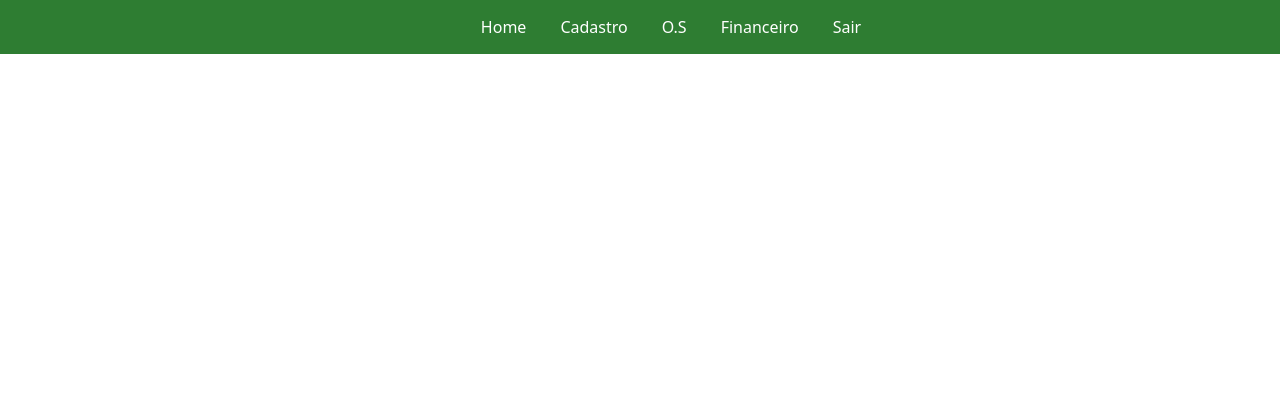
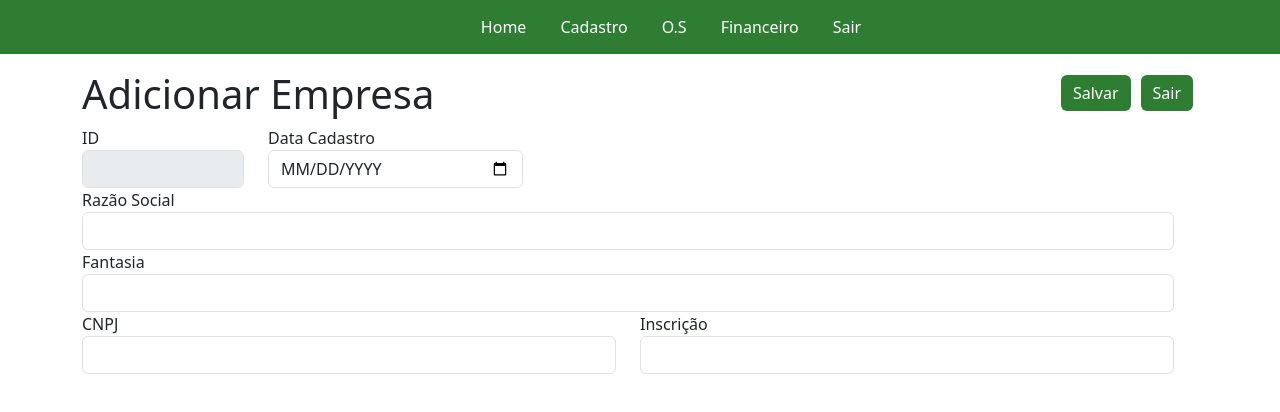
Before and after one commit to JoseWild/frontend, a Vue app: page /empresa in a window 1280 px wide. Shown: the top 412 px of the page. Built offline with nearby package versions, Linux system fonts and the light colour scheme.

Commit message:
atualizacao frontend 03032025

```diff
--- /dev/null
+++ b/src/controllers/empresas-control.js
@@ -0,0 +1,49 @@
+import api from '@/services/api';
+
+function obterTodos() {
+    return new Promise((resolve, reject) => {
+        return api.get('/empresas')
+        .then( response => resolve(response))
+        .catch(error => reject(error))
+    })
+}
+
+function obterCnpj() {
+    return new Promise((resolve, reject) => {
+        return api.get(`/empresas/{$cnpj}`)
+        .then( response => resolve(response))
+        .catch(error => reject(error))
+    })
+}
+
+function Insert(empresa) {
+    return new Promise((resolve, reject) => {
+        return api.post(`/empresa`, empresa)
+        .then(response => resolve(response))
+        .catch(error => reject(error))
+    })
+}
+
+function Update(empresa) {
+    return new Promise((resolve, reject) => {
+        return api.put(`/empresa/{$empresa.emp_id}`, empresa)
+        .then(response => resolve(response))
+        .catch(error => reject(error))
+    })
+}
+
+function Delete(id) {
+    return new Promise((resolve, reject) => {
+        return api.delete(`/empresa/{$id}`, id)
+        .then(response => resolve(response) )
+        .catch(error => reject(error))
+    })
+}
+
+export default {
+    obterTodos,
+    obterCnpj,
+    Insert,
+    Update,
+    Delete
+}
--- /dev/null
+++ b/src/models/empresa-model.js
@@ -0,0 +1,19 @@
+export default class empresa {
+    constructor(obj) {
+        obj = obj || {};
+        this.emp_id = obj.emp_id ;
+        this.emp_datacad = obj.emp_datacad ;
+        this.emp_razao = obj.emp_razao ;
+        this.emp_fantasia = obj.emp_fantasia ;
+        this.emp_cnpj = obj.emp_cnpj ;
+        this.emp_insc = obj.emp_insc ;
+    }
+
+    validarCadastro() {
+        return !! ( this.cli_pessoa && this.cli_nome && this.cli_cpfcnpj)
+    }
+
+    validarAlteracao() {
+        return !!(this.id && this.cli_cpfcnpj && this.cli_nome)
+    }
+}
--- a/src/models/produto-models.js
+++ b/src/models/produto-models.js
@@ -1,8 +1,11 @@
+import conversorData from "@/util/conversorData";
+
+
 export default class Produto {
     constructor(obj){
         obj = obj || {};
         this.prod_id         = obj.prod_id;
-        this.prod_data       = obj.prod_data ; //&& dataAmeriacaPISO.dataAmericana(obj.prod_data) ;
+        this.prod_data       = obj.prod_data && conversorData.MaskDataAmericanaISO(obj.prod_data) ;
         this.prod_descricao  = obj.prod_descricao;
         this.prod_referencia = obj.prod_referencia;
         this.prod_qtd        = obj.prod_qtd || 0;
--- a/src/util/conversorData.js
+++ b/src/util/conversorData.js
@@ -15,7 +15,26 @@ function MaskDataHoraIso(data) {
     return undefined
 }
 
+function MaskDataAmericana(data) {
+    if (data) {
+        let dataAmericana = moment(data).locale('pt-br').format('YYYY-MM-DD')
+        return dataAmericana + 'T00:00:00' ;
+    }
+}
+
+
+function MaskDataAmericanaISO(data) {
+    if (data) {
+        return moment(data).locale('pt-br').format('YYYY-MM-DD')
+    }
+}
+
+
+
 export default {
     MaskDataIso,
-    MaskDataHoraIso
+    MaskDataHoraIso,
+    MaskDataAmericana,
+    MaskDataAmericanaISO
+
 }
--- a/src/views/Empresas/empresa.vue
+++ b/src/views/Empresas/empresa.vue
@@ -0,0 +1,102 @@
+<template>
+  <div class="container">
+    <div class="row">
+        <div class="col-sm-12">
+            <button class="btn btn-primary float-end bt-sm mr-2" type="button" @click="sair">Sair</button>
+            <button class="btn btn-primary float-end bt-sm mr-2" type="button" @click="salvar">Salvar</button>
+            <h1 class="titulo">{{ cadastro ? "Adicionar" : "Alterar" }} Empresa </h1>
+        </div>
+        <div class="row">
+            <div class="col-sm-2">
+                <label for="">ID</label>
+                <input v-model="empresa.emp_id" type="text" class="form-control" disabled>
+            </div>
+            <div class="col-sm-3">
+                    <label>Data Cadastro</label>
+                    <input v-model="empresa.emp_datacad" type="date" class="form-control">
+            </div>
+        </div>
+        <div class="row">
+            <div class="col-sm-12">
+                <label for="">Razão Social</label>
+                <input v-model="empresa.emp_razao" type="text" class="form-control">
+            </div>
+        </div>
+        <div class="row">
+            <div class="col-sm-12">
+                <label for="">Fantasia</label>
+                <input v-model="empresa.emp_fantasia" type="text" class="form-control">
+            </div>
+        </div>
+
+        <div class="row">
+            <div class="col-sm-6">
+                <label for="">CNPJ</label>
+                <input v-model="empresa.emp_cnpj" type="text" class="form-control">
+            </div>
+            <div class="col-sm-6">
+                <label for="">Inscrição</label>
+                <input v-model="empresa.emp_insc" type="text" class="form-control">
+            </div>
+        </div>
+    </div>
+  </div>
+</template>
+
+<script>
+import empresasControl from '@/controllers/empresas-control';
+import Empresa from '@/models/empresa-model'
+
+
+export default {
+    name: 'Empresa',
+    data() {
+        return {
+            cadastro: true,
+            empresa: new Empresa(),
+        }
+    },
+    mounted() {
+        let id = this.$route.params.id
+        alert(id)
+        if (!id) return;
+
+        this.cadastro = false;
+        this.obterPorID(id);
+    },
+    methods: {
+        cadastrar() {
+            empresasControl.Insert(this.empresa)
+            .then(() => (
+                alert('Empresa cadastrada com sucesso !!!')
+            ))
+        },
+        alterar() {
+            empresasControl.Update(this.empresa)
+            .then(() => {
+                alert('Empresa alterada com sucesso !!!')
+            })
+        },
+        obterPorID(id) {
+            empresasControl.Update(id)
+            .then(response => {
+                this.empresa = new Empresa(response.data)
+            })
+            .catch(error => {
+                console.log(error)
+            })
+        },
+        sair() {
+            this.$router.push({ name: 'Empresas'})
+        },
+        salvar() {
+           (this.cadastro) ? this.cadastrar() : this.alterar() ;
+        },
+    }
+}
+
+</script>
+
+<style>
+
+</style>
--- a/src/views/Produtos/Produto.vue
+++ b/src/views/Produtos/Produto.vue
@@ -74,6 +74,7 @@
 <script>
 import Produto from '@/models/produto-models'
 import produtosControl from '@/controllers/produtos-control';
+import conversorData from '@/util/conversorData';
 
 
 export default {
@@ -96,20 +97,23 @@ export default {
             this.produto = new Produto(),
             this.$router.push({ name: 'Produtos'})
         },
-        cadastrarProduto() {
+
+        cadastrar() {
             if (! this.produto.validarCadastro()){
                 alert('E preciso de uma descrição para cadastro de produto !!!')
                 return
             }
 
-            produtosControl.adicionar(this.produto)
+            this.produto.prod_data = conversorData.MaskDataAmericanaISO(this.produto.prod_data)
+
+            produtosControl.inserir(this.produto)
             .then(() => {
-                this.IDproduto() ;
                 alert('Produto cadastrado com sucesso')
-                // this.produto = new Produtos() ;
+                this.produto = new Produto() ;
             })
         },
-        alterarProduto() {
+
+        alterar() {
             if (!this.produto.validarAlteracao()) {
                 alert('Para alterar um produto é necessário ter cadastrado !!!')
                 return
@@ -117,11 +121,13 @@ export default {
 
             produtosControl.alterar(this.produto)
             .then(() => {
-                alert('PRoduto alterado com sucesso !!!')
+                alert('Produto alterado com sucesso !!!')
+                this.$router.push({name: 'Produtos'})
             })
         },
+
         salvar() {
-            (this.cadastro) ? this.cadastrarProduto() : this.salvarProduto() ;
+            (this.cadastro) ? this.cadastrar() : this.alterar() ;
         },
 
         obterProdutoId(id) {
--- a/src/views/Produtos/Produtos.vue
+++ b/src/views/Produtos/Produtos.vue
@@ -8,7 +8,7 @@
         </div>
         <div class="row">
             <div class="col-sm-2">
-                <Button :callback="incluirProduto" value="Adicionar"></Button>
+                <Button :callback="incluir" value="Adicionar"></Button>
             </div>
         </div>
 
@@ -37,8 +37,8 @@
                             <td class="end">{{ item.prod_end }}</td>
                             <td class="end">{{ item.prod_num }}</td>
                             <td>
-                                <span @click="alterarProduto(item)"><i class="fa-solid fa-pencil icones"></i></span>
-                                <span @click="excluirProduto(item)"><i class="fa-regular fa-trash-can icones"></i></span>
+                                <span @click="alterar(item)"><i class="fa-solid fa-pencil icones"></i></span>
+                                <span @click="excluir(item)"><i class="fa-regular fa-trash-can icones"></i></span>
                             </td>
                         </tr>
                     </tbody>
@@ -78,23 +78,30 @@ export default {
                 console.log(error)
             })
         },
-        incluirProduto() {
+        incluir() {
             this.$router.push({ name: 'CadastrarProduto'})
         },
-        alterarProduto(produto) {
+        alterar(produto) {
             this.$router.push({ name: 'AlterarProduto', params: { id: produto.prod_id } })
         },
-        excluirProduto() {
-            produtosControl.excluir()
-            .then( response => {
-                this.produtos = response.data.map(p => new Produto(p))
-                alert("Excluir Produtos")
+        excluir(produto) {
+        // if (confirm(`Deseja realmenter excluir este item ??? "${produto.prod_descricao}, ${produto.prod_id}"`)) {
+            produtosControl.excluir(produto.prod_id)
+            .then(() => {
+                let indice = this.produtos.findIndex(p => p.id == produto.prod_id);
+                this.produtos.splice(indice, 1)
+                //this.$swal({
+                //  icon: 'success',
+                // title: "Produto excluido com sucesso !!!",
+                // confirmButtonColor: '#388E3C'
+                //})
+                alert('Produto excluido com sucesso !!!')
+                this.$router.push({name: 'Produtos'})
             })
             .catch(error => {
                 console.log(error)
-            })
-
-
+             })
+            //this.$route.delete({ name: "ExcluirProduto", params: { id: produto.prod_id } })
         },
         Data(data) {
             return conversorData.MaskDataIso(data);
```
Also changed, not shown: src/controllers/produtos-control.js (+6 -15 lines), src/router/routes.js (+11 -5 lines), src/views/Empresas/empresas.vue (+30 -7 lines).
